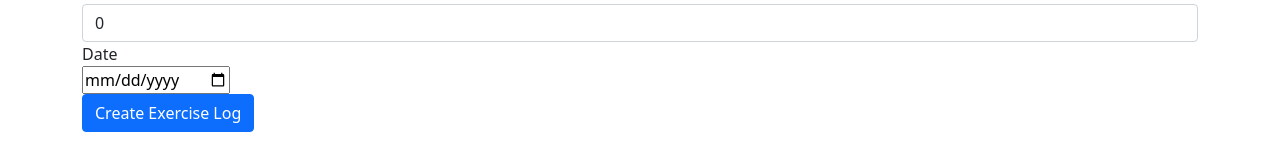
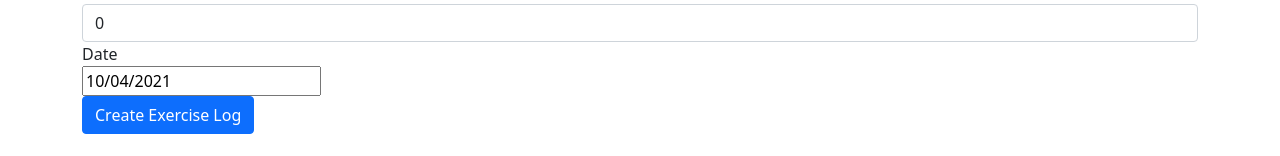
Before and after one commit to KuldeepSingh037/exercise-tracker, a React (Create React App) app: page /create in a window 1280 px wide. Shown: the part 266-422 px from the top of the page. Built offline with nearby package versions, Linux system fonts and the light colour scheme.

Commit message:
react-datepicker added successfully

```diff
--- a/src/Components/Create-Exercise.component.js
+++ b/src/Components/Create-Exercise.component.js
@@ -1,4 +1,6 @@
 import React, { Component } from "react";
+import ReactDatePicker from "react-datepicker";
+import "react-datepicker/dist/react-datepicker.css";
 // import { Link } from "react-router-dom";
 
 class CreateExercise extends Component {
@@ -85,13 +87,16 @@ class CreateExercise extends Component {
           <div className="form-group">
             <label>Date</label>
             <div>
-              {/* <DatePicker selected={this.state.date} onChange={this.onChange} /> */}
-              <input
+              <ReactDatePicker
+                selected={this.state.date}
+                onChange={this.onChange}
+              />
+              {/* <input
                 type="date"
                 name="date"
                 selected={this.state.date}
                 onChange={this.onChange}
-              />
+              /> */}
             </div>
           </div>
           <div className="form-group">
```
